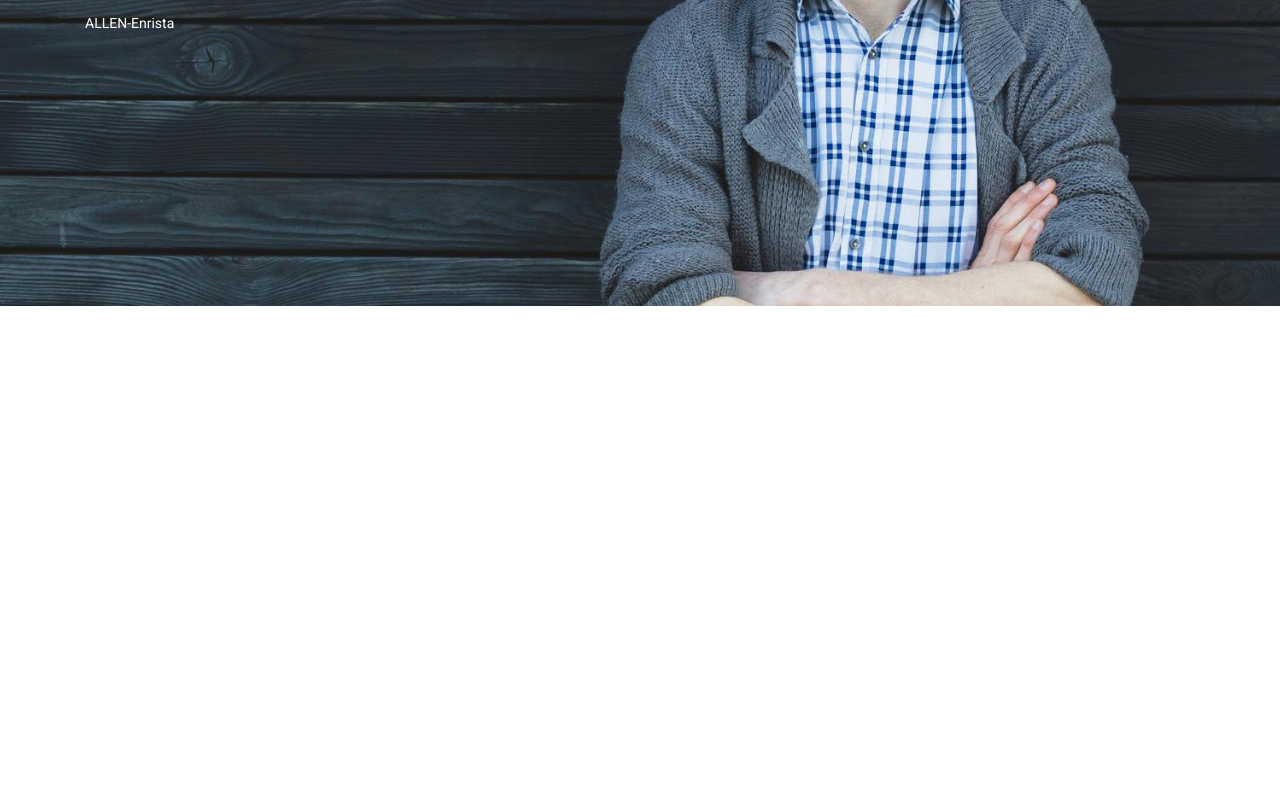
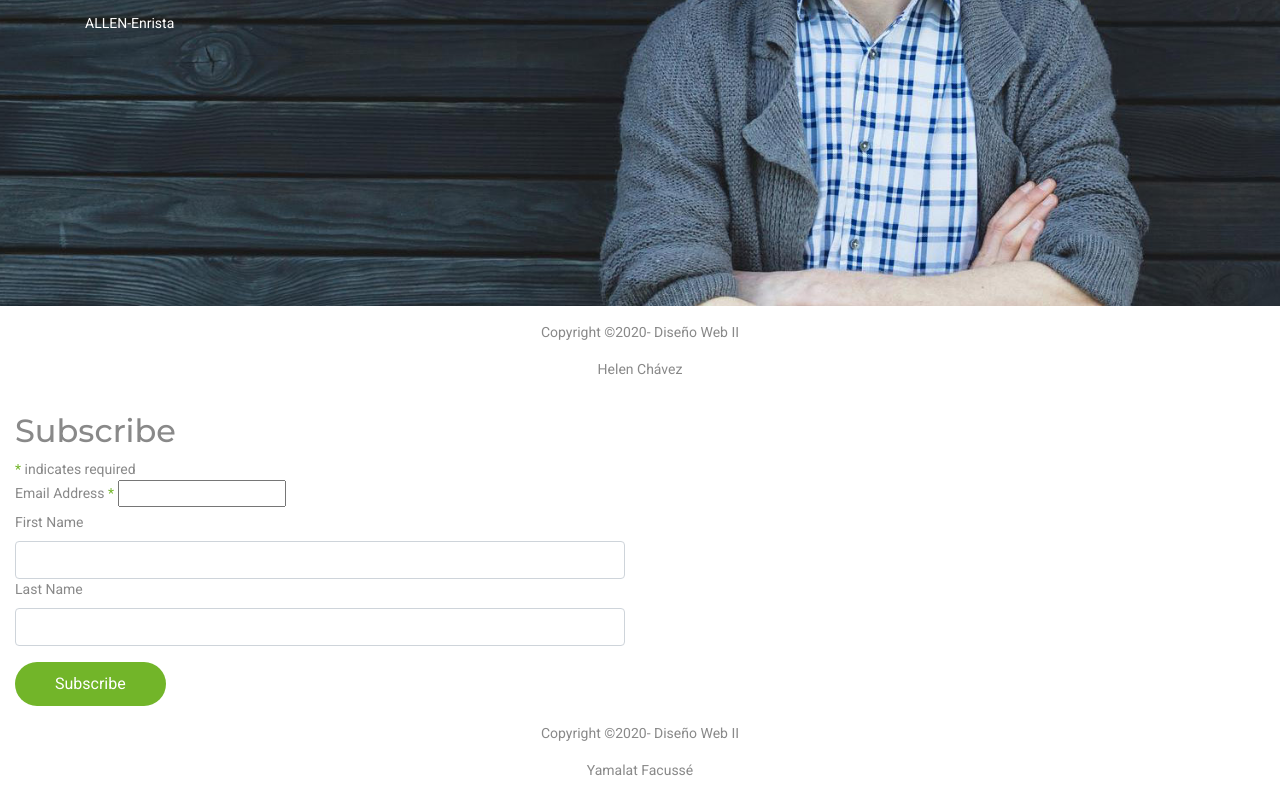
Before and after one commit to yamalatfacusse/prueba-de-primer-parcial-diseno-web-dos, a plain HTML site: page index.html in a window 1280 px wide. Shown: the part 3213-4010 px from the top of the page. Before the commit the page ends 3519 px from the top, so only its background shows below. Drawn offline with Linux system fonts and the light colour scheme; a script that the page names is missing.

Commit message:
Add files via upload

```diff
--- a/index.html
+++ b/index.html
@@ -209,22 +209,18 @@
 					<div class="row">
   <article class="col-md-3 col-sm-12">
 	<img src="img/client4.png" class="img-fluid" alt="dachef">
-
-
-
+	  </article>
 
 					</div>
-
-
-
-  </article>
+					</div>
+ </article>
 
 
   </div>
 
 			</div>
 
-		</div>
+
 
 
 	</section>
@@ -331,6 +327,84 @@
 
 	</section>
 
+		<footer>
+	<div class="container">
+		<p class="text-center mt-3">Copyright &copy;2020- Diseño Web II</p>
+		<p class="text-center">Helen Chávez</p>
+
+		</div>
+
+			<section id="subscribe" class="section">
+		<div class="container">
+			<div class="row">
+				</section>
+
+
+
+				<article class="col-md-6 col-sm-12">
+				<h2 class="mt-3">Subscribe</h2>
+				<!-- Begin Mailchimp Signup Form -->
+
+<div id="mc_embed_signup">
+<form action="https://gmail.us4.list-manage.com/subscribe/post?u=c7ecbcc223e064d78409313ab&amp;id=ecd2ffddb2" method="post" id="mc-embedded-subscribe-form" name="mc-embedded-subscribe-form" class="validate" target="_blank" novalidate>
+    <div id="mc_embed_signup_scroll">
+
+<div class="indicates-required"><span class="asterisk">*</span> indicates required</div>
+<div class="mc-field-group">
+	<label for="mce-EMAIL">Email Address  <span class="asterisk">*</span>
+</label>
+	<input type="email" value="" name="EMAIL" class="required email" id="mce-EMAIL">
+</div>
+<div class="mc-field-group">
+	<label for="mce-FNAME">First Name </label>
+	<input type="text" value="" name="FNAME" class="form-control" id="mce-FNAME">
+</div>
+<div class="mc-field-group">
+	<label for="mce-LNAME">Last Name </label>
+	<input type="text" value="" name="LNAME" class="form-control" id="mce-LNAME">
+</div>
+	<div id="mce-responses" class="clear">
+		<div class="response" id="mce-error-response" style="display:none"></div>
+		<div class="response" id="mce-success-response" style="display:none"></div>
+	</div>    <!-- real people should not fill this in and expect good things - do not remove this or risk form bot signups-->
+    <div style="position: absolute; left: -5000px;" aria-hidden="true"><input type="text" name="b_c7ecbcc223e064d78409313ab_ecd2ffddb2" tabindex="-1" value=""></div>
+    <div class="clear"><input type="submit" value="Subscribe" name="subscribe" id="mc-embedded-subscribe" class="btn btn-verdedos mt-3"></div>
+    </div>
+</form>
+</div>
+<script type='text/javascript' src='//s3.amazonaws.com/downloads.mailchimp.com/js/mc-validate.js'></script><script type='text/javascript'>(function($) {window.fnames = new Array(); window.ftypes = new Array();fnames[0]='EMAIL';ftypes[0]='email';fnames[1]='FNAME';ftypes[1]='text';fnames[2]='LNAME';ftypes[2]='text';fnames[3]='ADDRESS';ftypes[3]='address';fnames[4]='PHONE';ftypes[4]='phone';fnames[5]='BIRTHDAY';ftypes[5]='birthday';}(jQuery));var $mcj = jQuery.noConflict(true);</script>
+<!--End mc_embed_signup-->
+
+
+				</article>
+
+
+
+				<article class="col-md-6 col-sm-12">
+
+
+				</article>
+
+			</div>
+		</div>
+
+		<footer>
+	<div class="container">
+		<p class="text-center mt-3">Copyright &copy;2020- Diseño Web II</p>
+		<p class="text-center">Yamalat Facussé</p>
+
+
+
+		</div>
+
+
+
+	</footer>
+
+
+
+	</footer>
+
 
 	 <script src="js/jquery.min.js"></script>
     <script src="js/bootstrap.min.js"></script>
```
